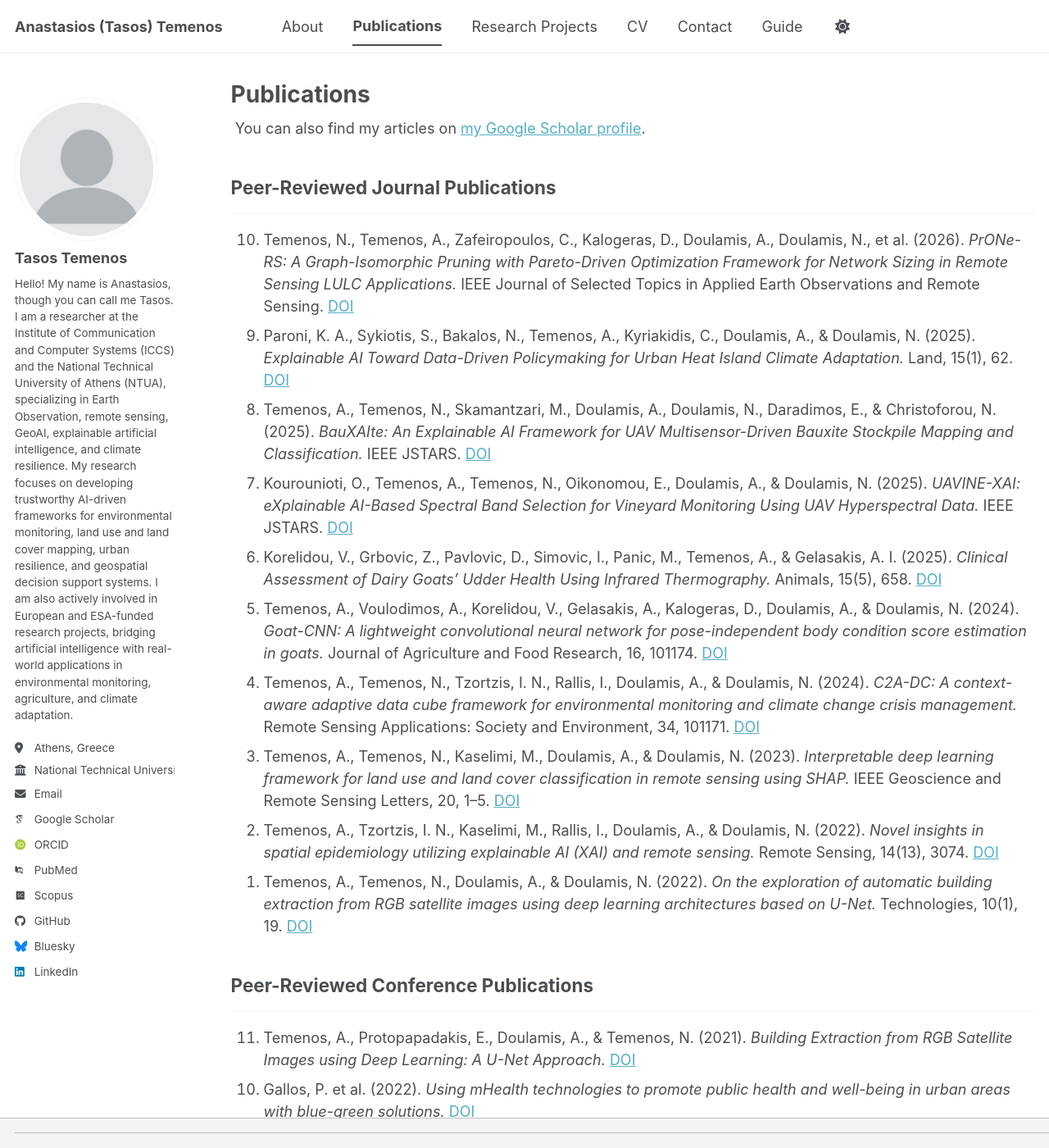
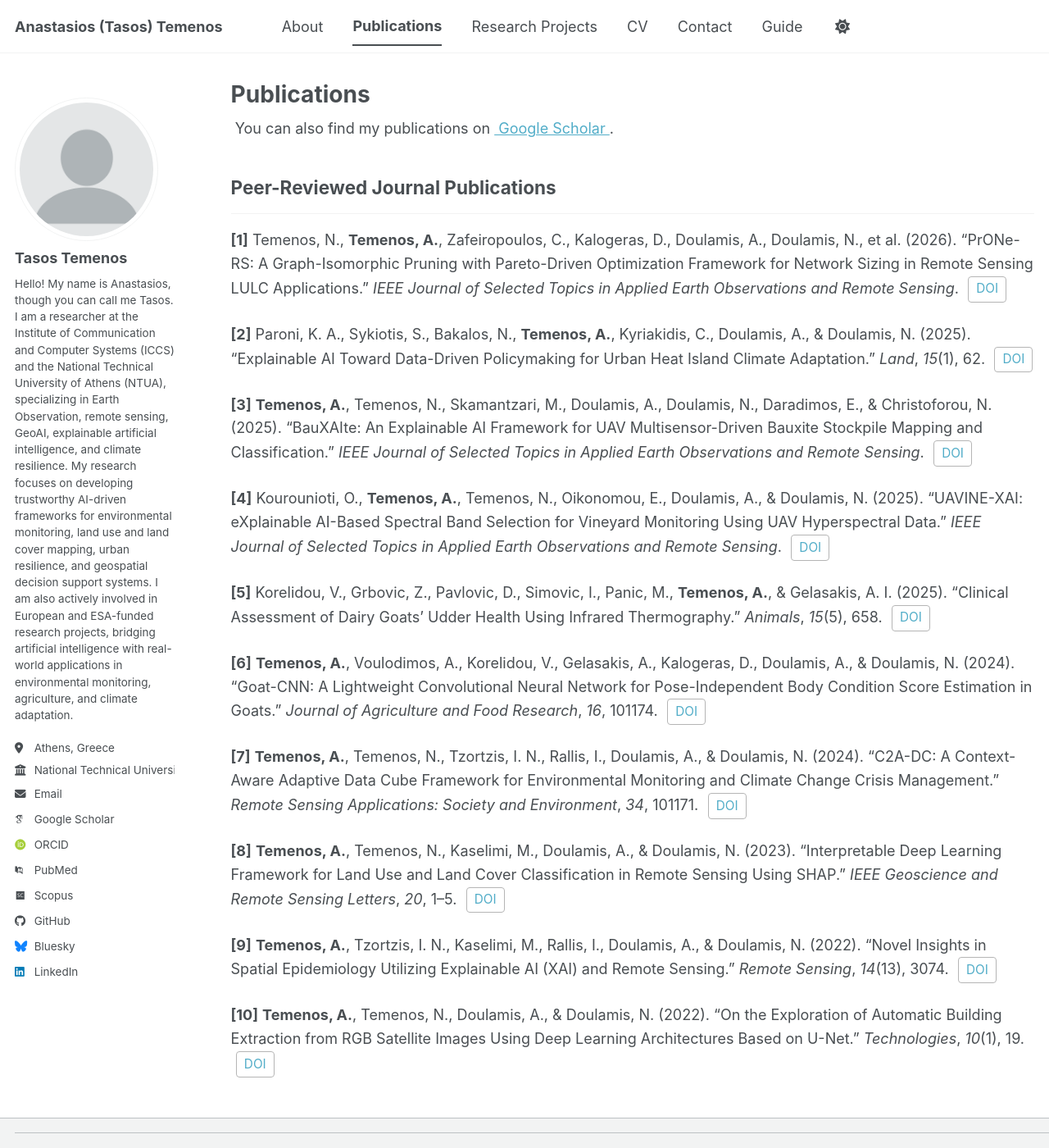
Before and after one commit to TasosTemenos/TasosTemenos.github.io, a Jekyll site: the page built from _pages/publications.html, in a window 1280 px wide and 1400 px high. Shown: the whole window at 82% size. Built offline with Jekyll 4.4.1, drawn with Linux system fonts in a browser that asks for light colours; some web fonts are replaced; a script bundle is joined from its source files by our own code; library files that are not in the unit come from our copies; some of the changed text lies outside the part shown.

Commit message:
Update publications.html

```diff
--- a/_pages/publications.html
+++ b/_pages/publications.html
@@ -5,112 +5,213 @@ permalink: /publications/
 author_profile: true
 ---
 
+<style>
+.publication-entry {
+  margin-bottom: 1.4rem;
+  line-height: 1.6;
+}
+
+.publication-entry a.doi-link {
+  display: inline-block;
+  margin-left: 0.35rem;
+  padding: 0.15rem 0.5rem;
+  border: 1px solid #b5b5b5;
+  border-radius: 4px;
+  font-size: 0.85rem;
+  text-decoration: none;
+}
+
+.publication-entry a.doi-link:hover {
+  text-decoration: none;
+}
+
+.publication-section {
+  margin-top: 2rem;
+}
+</style>
+
 <div class="wordwrap">
-You can also find my articles on <a href="https://scholar.google.gr/citations?user=bfqNP_cAAAAJ&hl=el">my Google Scholar profile</a>.
+  You can also find my publications on
+  <a href="https://scholar.google.gr/citations?user=bfqNP_cAAAAJ&hl=el" target="_blank">
+    Google Scholar
+  </a>.
 </div>
 
+<div class="publication-section">
 <h2>Peer-Reviewed Journal Publications</h2>
 <hr>
 
-<ol reversed>
+<div class="publication-entry">
+<strong>[1]</strong>
+Temenos, N., <strong>Temenos, A.</strong>, Zafeiropoulos, C., Kalogeras, D., Doulamis, A., Doulamis, N., et al. (2026).
+“PrONe-RS: A Graph-Isomorphic Pruning with Pareto-Driven Optimization Framework for Network Sizing in Remote Sensing LULC Applications.”
+<em>IEEE Journal of Selected Topics in Applied Earth Observations and Remote Sensing</em>.
+<a class="doi-link" href="https://doi.org/10.1109/JSTARS.2026.3686462" target="_blank">DOI</a>
+</div>
 
-<li>
-Temenos, N., Temenos, A., Zafeiropoulos, C., Kalogeras, D., Doulamis, A., Doulamis, N., et al. (2026).
-<i>PrONe-RS: A Graph-Isomorphic Pruning with Pareto-Driven Optimization Framework for Network Sizing in Remote Sensing LULC Applications.</i>
-IEEE Journal of Selected Topics in Applied Earth Observations and Remote Sensing.
-<a href="https://doi.org/10.1109/JSTARS.2026.3686462">DOI</a>
-</li>
+<div class="publication-entry">
+<strong>[2]</strong>
+Paroni, K. A., Sykiotis, S., Bakalos, N., <strong>Temenos, A.</strong>, Kyriakidis, C., Doulamis, A., & Doulamis, N. (2025).
+“Explainable AI Toward Data-Driven Policymaking for Urban Heat Island Climate Adaptation.”
+<em>Land</em>, <em>15</em>(1), 62.
+<a class="doi-link" href="https://doi.org/10.3390/land15010062" target="_blank">DOI</a>
+</div>
 
-<li>
-Paroni, K. A., Sykiotis, S., Bakalos, N., Temenos, A., Kyriakidis, C., Doulamis, A., & Doulamis, N. (2025).
-<i>Explainable AI Toward Data-Driven Policymaking for Urban Heat Island Climate Adaptation.</i>
-Land, 15(1), 62.
-<a href="https://doi.org/10.3390/land15010062">DOI</a>
-</li>
+<div class="publication-entry">
+<strong>[3]</strong>
+<strong>Temenos, A.</strong>, Temenos, N., Skamantzari, M., Doulamis, A., Doulamis, N., Daradimos, E., & Christoforou, N. (2025).
+“BauXAIte: An Explainable AI Framework for UAV Multisensor-Driven Bauxite Stockpile Mapping and Classification.”
+<em>IEEE Journal of Selected Topics in Applied Earth Observations and Remote Sensing</em>.
+<a class="doi-link" href="https://doi.org/10.1109/JSTARS.2025.3604070" target="_blank">DOI</a>
+</div>
 
-<li>
-Temenos, A., Temenos, N., Skamantzari, M., Doulamis, A., Doulamis, N., Daradimos, E., & Christoforou, N. (2025).
-<i>BauXAIte: An Explainable AI Framework for UAV Multisensor-Driven Bauxite Stockpile Mapping and Classification.</i>
-IEEE JSTARS.
-<a href="https://doi.org/10.1109/JSTARS.2025.3604070">DOI</a>
-</li>
+<div class="publication-entry">
+<strong>[4]</strong>
+Kourounioti, O., <strong>Temenos, A.</strong>, Temenos, N., Oikonomou, E., Doulamis, A., & Doulamis, N. (2025).
+“UAVINE-XAI: eXplainable AI-Based Spectral Band Selection for Vineyard Monitoring Using UAV Hyperspectral Data.”
+<em>IEEE Journal of Selected Topics in Applied Earth Observations and Remote Sensing</em>.
+<a class="doi-link" href="https://doi.org/10.1109/JSTARS.2025.3555788" target="_blank">DOI</a>
+</div>
 
-<li>
-Kourounioti, O., Temenos, A., Temenos, N., Oikonomou, E., Doulamis, A., & Doulamis, N. (2025).
-<i>UAVINE-XAI: eXplainable AI-Based Spectral Band Selection for Vineyard Monitoring Using UAV Hyperspectral Data.</i>
-IEEE JSTARS.
-<a href="https://doi.org/10.1109/JSTARS.2025.3555788">DOI</a>
-</li>
+<div class="publication-entry">
+<strong>[5]</strong>
+Korelidou, V., Grbovic, Z., Pavlovic, D., Simovic, I., Panic, M., <strong>Temenos, A.</strong>, & Gelasakis, A. I. (2025).
+“Clinical Assessment of Dairy Goats’ Udder Health Using Infrared Thermography.”
+<em>Animals</em>, <em>15</em>(5), 658.
+<a class="doi-link" href="https://doi.org/10.3390/ani15050658" target="_blank">DOI</a>
+</div>
 
-<li>
-Korelidou, V., Grbovic, Z., Pavlovic, D., Simovic, I., Panic, M., Temenos, A., & Gelasakis, A. I. (2025).
-<i>Clinical Assessment of Dairy Goats’ Udder Health Using Infrared Thermography.</i>
-Animals, 15(5), 658.
-<a href="https://doi.org/10.3390/ani15050658">DOI</a>
-</li>
+<div class="publication-entry">
+<strong>[6]</strong>
+<strong>Temenos, A.</strong>, Voulodimos, A., Korelidou, V., Gelasakis, A., Kalogeras, D., Doulamis, A., & Doulamis, N. (2024).
+“Goat-CNN: A Lightweight Convolutional Neural Network for Pose-Independent Body Condition Score Estimation in Goats.”
+<em>Journal of Agriculture and Food Research</em>, <em>16</em>, 101174.
+<a class="doi-link" href="https://doi.org/10.1016/j.jafr.2024.101174" target="_blank">DOI</a>
+</div>
 
-<li>
-Temenos, A., Voulodimos, A., Korelidou, V., Gelasakis, A., Kalogeras, D., Doulamis, A., & Doulamis, N. (2024).
-<i>Goat-CNN: A lightweight convolutional neural network for pose-independent body condition score estimation in goats.</i>
-Journal of Agriculture and Food Research, 16, 101174.
-<a href="https://doi.org/10.1016/j.jafr.2024.101174">DOI</a>
-</li>
+<div class="publication-entry">
+<strong>[7]</strong>
+<strong>Temenos, A.</strong>, Temenos, N., Tzortzis, I. N., Rallis, I., Doulamis, A., & Doulamis, N. (2024).
+“C2A-DC: A Context-Aware Adaptive Data Cube Framework for Environmental Monitoring and Climate Change Crisis Management.”
+<em>Remote Sensing Applications: Society and Environment</em>, <em>34</em>, 101171.
+<a class="doi-link" href="https://doi.org/10.1016/j.rsase.2024.101171" target="_blank">DOI</a>
+</div>
 
-<li>
-Temenos, A., Temenos, N., Tzortzis, I. N., Rallis, I., Doulamis, A., & Doulamis, N. (2024).
-<i>C2A-DC: A context-aware adaptive data cube framework for environmental monitoring and climate change crisis management.</i>
-Remote Sensing Applications: Society and Environment, 34, 101171.
-<a href="https://doi.org/10.1016/j.rsase.2024.101171">DOI</a>
-</li>
+<div class="publication-entry">
+<strong>[8]</strong>
+<strong>Temenos, A.</strong>, Temenos, N., Kaselimi, M., Doulamis, A., & Doulamis, N. (2023).
+“Interpretable Deep Learning Framework for Land Use and Land Cover Classification in Remote Sensing Using SHAP.”
+<em>IEEE Geoscience and Remote Sensing Letters</em>, <em>20</em>, 1–5.
+<a class="doi-link" href="https://doi.org/10.1109/LGRS.2023.3251652" target="_blank">DOI</a>
+</div>
 
-<li>
-Temenos, A., Temenos, N., Kaselimi, M., Doulamis, A., & Doulamis, N. (2023).
-<i>Interpretable deep learning framework for land use and land cover classification in remote sensing using SHAP.</i>
-IEEE Geoscience and Remote Sensing Letters, 20, 1–5.
-<a href="https://doi.org/10.1109/LGRS.2023.3251652">DOI</a>
-</li>
+<div class="publication-entry">
+<strong>[9]</strong>
+<strong>Temenos, A.</strong>, Tzortzis, I. N., Kaselimi, M., Rallis, I., Doulamis, A., & Doulamis, N. (2022).
+“Novel Insights in Spatial Epidemiology Utilizing Explainable AI (XAI) and Remote Sensing.”
+<em>Remote Sensing</em>, <em>14</em>(13), 3074.
+<a class="doi-link" href="https://doi.org/10.3390/rs14133074" target="_blank">DOI</a>
+</div>
 
-<li>
-Temenos, A., Tzortzis, I. N., Kaselimi, M., Rallis, I., Doulamis, A., & Doulamis, N. (2022).
-<i>Novel insights in spatial epidemiology utilizing explainable AI (XAI) and remote sensing.</i>
-Remote Sensing, 14(13), 3074.
-<a href="https://doi.org/10.3390/rs14133074">DOI</a>
-</li>
+<div class="publication-entry">
+<strong>[10]</strong>
+<strong>Temenos, A.</strong>, Temenos, N., Doulamis, A., & Doulamis, N. (2022).
+“On the Exploration of Automatic Building Extraction from RGB Satellite Images Using Deep Learning Architectures Based on U-Net.”
+<em>Technologies</em>, <em>10</em>(1), 19.
+<a class="doi-link" href="https://doi.org/10.3390/technologies10010019" target="_blank">DOI</a>
+</div>
+</div>
 
-<li>
-Temenos, A., Temenos, N., Doulamis, A., & Doulamis, N. (2022).
-<i>On the exploration of automatic building extraction from RGB satellite images using deep learning architectures based on U-Net.</i>
-Technologies, 10(1), 19.
-<a href="https://doi.org/10.3390/technologies10010019">DOI</a>
-</li>
-
-</ol>
-
+<div class="publication-section">
 <h2>Peer-Reviewed Conference Publications</h2>
 <hr>
 
-<ol reversed>
+<div class="publication-entry">
+<strong>[1]</strong>
+Kousta, M. N., Sykiotis, S., Temenos, N., Bakalos, N., <strong>Temenos, A.</strong>, Voulodimos, A., ... & Doulamis, N. (2025).
+“Boosting Land Use-Land Cover Model Versatility Through Self-Distillation Techniques.”
+In <em>IGARSS 2025 IEEE International Geoscience and Remote Sensing Symposium</em>, pp. 6118–6122.
+<a class="doi-link" href="https://doi.org/10.1109/IGARSS55030.2025.11242738" target="_blank">DOI</a>
+</div>
 
-<li>Temenos, A., Protopapadakis, E., Doulamis, A., & Temenos, N. (2021). <i>Building Extraction from RGB Satellite Images using Deep Learning: A U-Net Approach.</i> <a href="https://doi.org/10.1145/3453892.3461320">DOI</a></li>
+<div class="publication-entry">
+<strong>[2]</strong>
+<strong>Temenos, A.</strong>, Temenos, N., Rallis, I., Bakalos, N., Doulamis, A., & Doulamis, N. (2025).
+“Band-Focused Adversarial Attacks on Multispectral Images Exposing Hidden Vulnerabilities in Land Use Land Cover Scenery Classification.”
+In <em>IGARSS 2025 IEEE International Geoscience and Remote Sensing Symposium</em>, pp. 4084–4088.
+<a class="doi-link" href="https://doi.org/10.1109/IGARSS55030.2025.11242253" target="_blank">DOI</a>
+</div>
 
-<li>Gallos, P. et al. (2022). <i>Using mHealth technologies to promote public health and well-being in urban areas with blue-green solutions.</i> <a href="https://doi.org/10.3233/SHTI220791">DOI</a></li>
+<div class="publication-entry">
+<strong>[3]</strong>
+Angeli, A., Doulamis, A., Doulamis, N., <strong>Temenos, A.</strong>, Zafeiropoulos, C., Bakalos, N., & Lazaris, A. (2025).
+“Pre-Clinical Results of the Impact of Blue-Green Urban Solutions on Humans’ Health.”
+In <em>Proceedings of the 18th ACM International Conference on PErvasive Technologies Related to Assistive Environments</em>, pp. 519–525.
+<a class="doi-link" href="https://doi.org/10.1145/3733155.3734913" target="_blank">DOI</a>
+</div>
 
-<li>Temenos, A. et al. (2022). <i>Spatio-temporal interpretation of the COVID-19 risk factors using explainable AI.</i> <a href="https://doi.org/10.1109/IGARSS46834.2022.9884922">DOI</a></li>
+<div class="publication-entry">
+<strong>[4]</strong>
+<strong>Temenos, A.</strong>, Temenos, N., Rallis, I., Skamantzari, M., Doulamis, A., & Doulamis, N. (2024).
+“Identifying False Negative Flood Events Using Interpretable Deep Learning Framework.”
+In <em>IGARSS 2024 IEEE International Geoscience and Remote Sensing Symposium</em>, pp. 2155–2158.
+<a class="doi-link" href="https://doi.org/10.1109/IGARSS53475.2024.10642460" target="_blank">DOI</a>
+</div>
 
-<li>Temenos, A. et al. (2023). <i>Multi-Spectral Band Selection and Spatial Explanations Using XAI Algorithms in Remote Sensing Applications.</i> <a href="https://doi.org/10.1109/IGARSS52108.2023.10282565">DOI</a></li>
+<div class="publication-entry">
+<strong>[5]</strong>
+Bakalos, N., Sykiotis, S., <strong>Temenos, A.</strong>, Rallis, I., Doulamis, A., & Doulamis, N. (2024).
+“Segmentation of Remote Sensing Data with Missing Modalities Through Prototype Knowledge Distillation.”
+In <em>IGARSS 2024 IEEE International Geoscience and Remote Sensing Symposium</em>, pp. 10015–10018.
+<a class="doi-link" href="https://doi.org/10.1109/IGARSS53475.2024.10641049" target="_blank">DOI</a>
+</div>
 
-<li>Huo, W. et al. (2024). <i>Integration of health indicators and quantification of benefits from BGS urban interventions.</i> <a href="https://doi.org/10.5194/egusphere-egu24-3300">DOI</a></li>
+<div class="publication-entry">
+<strong>[6]</strong>
+Zafeiropoulos, C., <strong>Temenos, A.</strong>, Angeli, A., Giakoumaki, A., Gallos, P., Katsorida, E., & Doulamis, A. (2024).
+“Toward Health-Centered Monitoring Framework Promoting Well-Being and Nature-Based Solutions.”
+In <em>Proceedings of the 17th International Conference on PErvasive Technologies Related to Assistive Environments</em>, pp. 435–439.
+<a class="doi-link" href="https://doi.org/10.1145/3652037.3663929" target="_blank">DOI</a>
+</div>
 
-<li>Zafeiropoulos, C. et al. (2024). <i>Toward Health-Centered Monitoring framework promoting Well-Being and Nature-based Solutions.</i> <a href="https://doi.org/10.1145/3652037.3663929">DOI</a></li>
+<div class="publication-entry">
+<strong>[7]</strong>
+Huo, W., Temenos, T., Boskovic, S., & Maksimovic, C. (2024).
+“Integration of Health Indicators and Quantification of Benefits from BGS Urban Interventions.”
+In <em>EGU General Assembly Conference Abstracts</em>, p. 3300.
+<a class="doi-link" href="https://doi.org/10.5194/egusphere-egu24-3300" target="_blank">DOI</a>
+</div>
 
-<li>Bakalos, N. et al. (2024). <i>Segmentation of Remote Sensing Data with Missing Modalities Through Prototype Knowledge Distillation.</i> <a href="https://doi.org/10.1109/IGARSS53475.2024.10641049">DOI</a></li>
+<div class="publication-entry">
+<strong>[8]</strong>
+<strong>Temenos, A.</strong>, Temenos, N., Kaselimi, M., Doulamis, A., & Doulamis, N. (2023).
+“Multi-Spectral Band Selection and Spatial Explanations Using XAI Algorithms in Remote Sensing Applications.”
+In <em>IGARSS 2023 IEEE International Geoscience and Remote Sensing Symposium</em>.
+<a class="doi-link" href="https://doi.org/10.1109/IGARSS52108.2023.10282565" target="_blank">DOI</a>
+</div>
 
-<li>Temenos, A. et al. (2024). <i>Identifying False Negative Flood Events Using Interpretable Deep Learning Framework.</i> <a href="https://doi.org/10.1109/IGARSS53475.2024.10642460">DOI</a></li>
+<div class="publication-entry">
+<strong>[9]</strong>
+<strong>Temenos, A.</strong>, Kaselimi, M., Tzortzis, I., Rallis, I., Doulamis, A., & Doulamis, N. (2022).
+“Spatio-Temporal Interpretation of the COVID-19 Risk Factors Using Explainable AI.”
+In <em>IGARSS 2022 IEEE International Geoscience and Remote Sensing Symposium</em>, pp. 7705–7708.
+<a class="doi-link" href="https://doi.org/10.1109/IGARSS46834.2022.9884922" target="_blank">DOI</a>
+</div>
 
-<li>Angeli, A. et al. (2025). <i>Pre-Clinical Results of the Impact of Blue-Green Urban Solutions on Humans’ Health.</i> <a href="https://doi.org/10.1145/3733155.3734913">DOI</a></li>
+<div class="publication-entry">
+<strong>[10]</strong>
+Gallos, P., Menychtas, A., Panagopoulos, C., Kaselimi, M., <strong>Temenos, A.</strong>, Rallis, I., ... & Maglogiannis, I. (2022).
+“Using mHealth Technologies to Promote Public Health and Well-Being in Urban Areas with Blue-Green Solutions.”
+In <em>Advances in Informatics, Management and Technology in Healthcare</em>, pp. 566–569.
+<a class="doi-link" href="https://doi.org/10.3233/SHTI220791" target="_blank">DOI</a>
+</div>
 
-<li>Temenos, A. et al. (2025). <i>Band-Focused Adversarial Attacks on Multispectral Images Exposing Hidden Vulnerabilities in LULC Classification.</i> <a href="https://doi.org/10.1109/IGARSS55030.2025.11242253">DOI</a></li>
+<div class="publication-entry">
+<strong>[11]</strong>
+<strong>Temenos, A.</strong>, Protopapadakis, E., Doulamis, A., & Temenos, N. (2021).
+“Building Extraction from RGB Satellite Images Using Deep Learning: A U-Net Approach.”
+In <em>Proceedings of the 14th PErvasive Technologies Related to Assistive Environments Conference</em>, pp. 391–395.
+<a class="doi-link" href="https://doi.org/10.1145/3453892.3461320" target="_blank">DOI</a>
+</div>
 
-<li>Kousta, M. N. et al. (2025). <i>Boosting Land Use-Land Cover Model Versatility Through Self-Distillation Techniques.</i> <a href="https://doi.org/10.1109/IGARSS55030.2025.11242738">DOI</a></li>
-
-</ol>
+</div>
```
